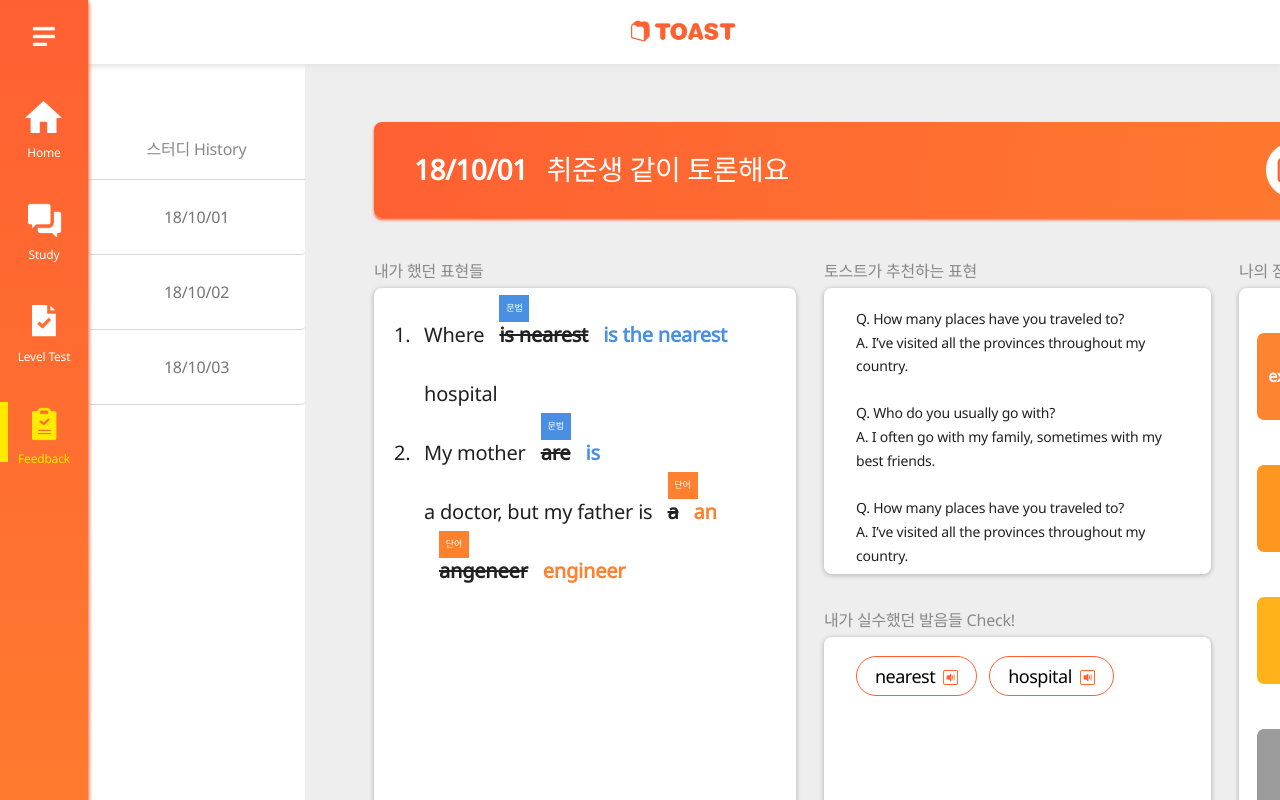
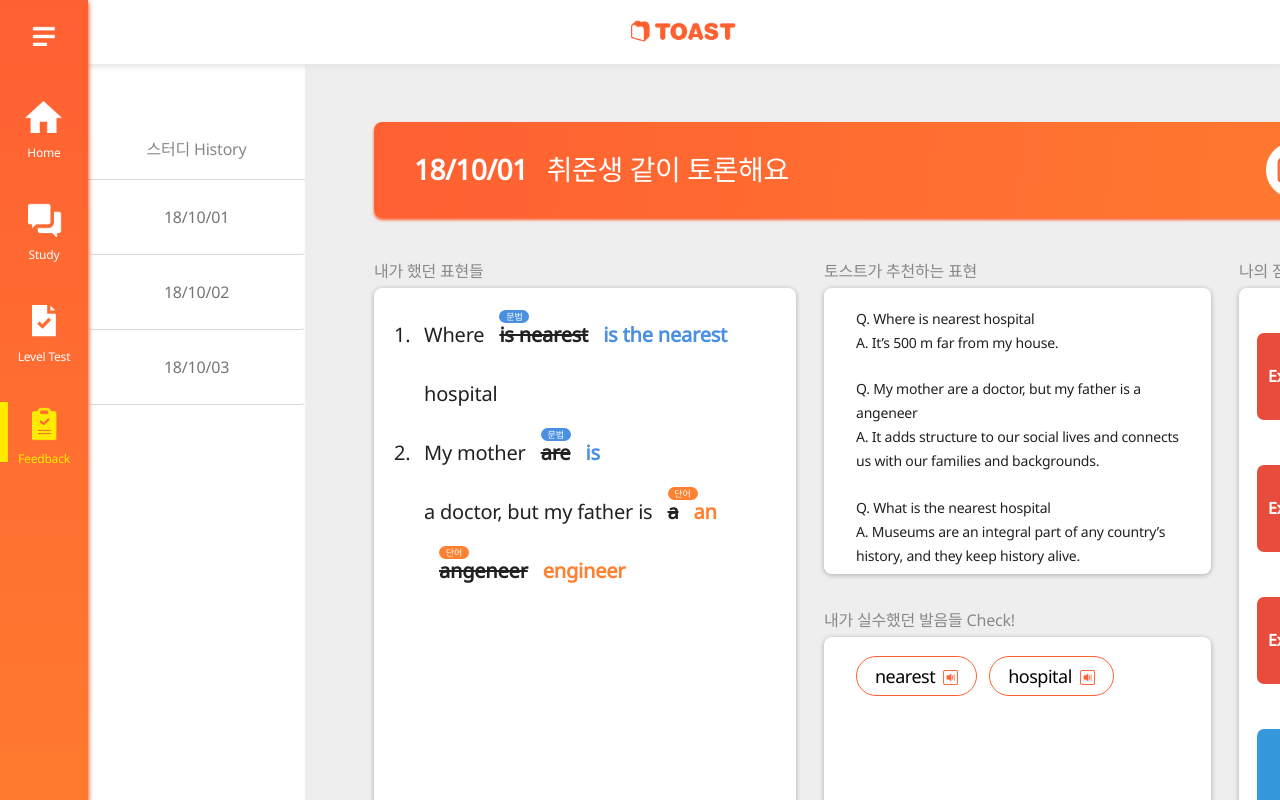
Before and after one commit to teamtoast/toast-pc, a React app: page /feedback in a window 1280 px wide. Built offline with nearby package versions, Linux system fonts and the light colour scheme.

Commit message:
feedback

```diff
--- a/src/components/feedback/feedback.scss
+++ b/src/components/feedback/feedback.scss
@@ -210,16 +210,20 @@
               color: #ffffff;
 
             }
-            .score-box-excellent {
-              background-color: #ff8432;
+            .score-box-Excellent {
+              background-color: #E74C3C;
             }
-            .score-box-great {
-              background-color: #ff9620;
+            .score-box-Great {
+              background-color: #3498DB;
             }
-            .score-box-good {
+            .score-box-Good {
+              background-color: #27AE60;
+            }
+            .score-box-Intermediate {
               background-color: #ffb219;
+
             }
-            .score-box-bad {
+            .score-box-Bad {
               background-color: #9b9b9b;
             }
           }
@@ -263,7 +267,10 @@
             color: #ffffff;
             background-color: #4a90e2;
             position: absolute;
-            top: -10px;
+            height: 13px;
+            border-radius: 16px;
+            top: 5px;
+            line-height: 13px;
           }
           .bad-word-spelling:before {
             text-decoration: none;
@@ -274,9 +281,12 @@
             letter-spacing: -0.1px;
             text-align: center;
             color: #ffffff;
+            position: absolute;
+            height: 13px;
+            border-radius: 16px;
+            top: 5px;
+            line-height: 13px;
             background-color: #ff802f;
-            position: absolute;
-            top: -10px;
           }
           .better-word-grammar {
             font-weight: bold;
--- a/src/components/feedback/feedbackContent.js
+++ b/src/components/feedback/feedbackContent.js
@@ -97,37 +97,25 @@ class FeedbackContent extends Component {
                     "expression": "What is the nearest hospital"
                 }
             ],
-            recommendSentence: [
+            "recommendSentences": [
                 {
-                    question: 'How many places have you traveled to?',
-                    answer: 'I’ve visited all the provinces throughout my country.'
+                    "question": "Where is nearest hospital",
+                    "answer": "It’s 500 m far from my house."
                 },
                 {
-                    question: 'Who do you usually go with?',
-                    answer: 'I often go with my family, sometimes with my best friends.'
+                    "question": "My mother are a doctor, but my father is a angeneer",
+                    "answer": "It adds structure to our social lives and connects us with our families and backgrounds."
                 },
                 {
-                    question: 'How many places have you traveled to?',
-                    answer: 'I’ve visited all the provinces throughout my country.'
-                },
-                {
-                    question: 'Who do you usually go with?',
-                    answer: 'I often go with my family, sometimes with my best friends.'
-                },
-                {
-                    question: 'How many places have you traveled to?',
-                    answer: 'I’ve visited all the provinces throughout my country.'
-                },
-                {
-                    question: 'Who do you usually go with?',
-                    answer: 'I often go with my family, sometimes with my best friends.'
+                    "question": "What is the nearest hospital",
+                    "answer": "Museums are an integral part of any country’s history, and they keep history alive."
                 }
             ],
             "poorPronunciation": ["nearest", "hospital"],
-            "pronunciationScore": "excellent",
-            "grammarScore": "great",
-            "wordScore": "good",
-            "expressionScore": "bad"
+            "pronunciationScore": "Excellent",
+            "grammarScore": "Excellent",
+            "wordScore": "Excellent",
+            "expressionScore": "Great"
         }
 
 
@@ -143,7 +131,7 @@ class FeedbackContent extends Component {
             </li>
         );
 
-        let recommendSentList = this.state.feedbackTotal.recommendSentence.map((qna, i) =>
+        let recommendSentList = this.state.feedbackTotal.recommendSentences.map((qna, i) =>
             <li className="recommend-sentence">
                 <p>Q. {qna.question}</p>
                 <p>A. {qna.answer}</p>
--- a/src/components/home/home.js
+++ b/src/components/home/home.js
@@ -72,12 +72,12 @@ class Home extends Component {
             },
             {
                 profileImage: "",
-                userNickname: "Anna",
+                userNickname: "Taylor",
                 userLevel: 1
             },
             {
                 profileImage: "",
-                userNickname: "Anna",
+                userNickname: "Mark",
                 userLevel: 1
             },
         ]
@@ -94,7 +94,7 @@ class Home extends Component {
                 "categoryParent": 2,
                 "categoryName": "여행",
                 parentName: '문화',
-                categoryImage: "toast-ser.run.goorm.io/image/3.png"
+                categoryImage: "api.toast-study.com/img/culture.png"
 
             },
             {
@@ -102,7 +102,7 @@ class Home extends Component {
                 "categoryParent": 5,
                 "categoryName": "연애",
                 parentName: '생활',
-                categoryImage: "toast-ser.run.goorm.io/image/4.png"
+                categoryImage: "api.toast-study.com/img/love.png"
 
             }
     ]
--- a/src/components/levelTest.js
+++ /dev/null
@@ -1,16 +0,0 @@
-import React, {Component} from 'react';
-
-
-class LevelTest extends Component{
-
-    render() { //class 형태의 Component에 필수로 있어야하는 함수_내부에서 JSX 리턴
-
-        return (
-            <div >
-                this is LevelTest
-            </div>
-        );
-    }
-}
-
-export default LevelTest;
--- /dev/null
+++ b/src/components/levelTest/levelTest.js
@@ -0,0 +1,27 @@
+import React, {Component} from 'react';
+import './levelTest.scss'
+
+class LevelTest extends Component{
+
+    render() { //class 형태의 Component에 필수로 있어야하는 함수_내부에서 JSX 리턴
+
+        return (
+            <div className="LevelTest">
+                <p className={"desc"}>
+                    제시된 사진을 보고 <strong>30초</strong> 동안 설명할 내용을 준비한 후,
+                    사진에 대해 <strong>1분</strong> 동안 설명하세요.
+                </p>
+                <br/>
+
+                <img src={require('./img/img-level-test@3x.png')}
+                     className="ic_Level_test" alt=""/>
+                <br/>
+                <img src={require('./img/ic-mic@3x.png')}
+                     className="ic_Mic" alt=""/>
+
+            </div>
+        );
+    }
+}
+
+export default LevelTest;
--- /dev/null
+++ b/src/components/levelTest/levelTest.scss
@@ -0,0 +1,31 @@
+.LevelTest {
+  text-align: center;
+  padding-top: 20px;
+  .desc {
+    display: inline-block;
+    width: 531px;
+    height: 80px;
+    font-size: 24px;
+    font-weight: 300;
+    line-height: 1.67;
+    letter-spacing: -0.3px;
+    text-align: center;
+    color: #212121;
+    >strong {
+      font-weight: 500;
+      color: #ff6032;
+    }
+  }
+  .ic_Level_test {
+    margin-top: 30px;
+    width: 800px;
+    height: 400px;
+    object-fit: contain;
+  }
+  .ic_Mic {
+    margin-top: 50px;
+    width: 102px;
+    height: 102px;
+    object-fit: contain;
+  }
+}
--- a/src/shared/App.js
+++ b/src/shared/App.js
@@ -8,7 +8,7 @@ import NoMatch from "../components/nomatch";
 import {Route, Switch} from "react-router-dom";
 import StudyCategory from "../components/studyCategory/studyCategory";
 import StudyRoomList from "../components/StudyRoomList/studyRoomList";
-import LevelTest from "../components/levelTest";
+import LevelTest from "../components/levelTest/levelTest";
 import LoginForm from "../components/loginForm/loginForm";
 import RegisterForm from "../components/registerForm/registerForm";
 import StudyRoom from "../components/StudyRoom/StudyRoom";
```
Also changed, not shown: src/components/levelTest/img/ic-mic@3x.png (added), 1 other file (tests, documents, lock files or other folders).
